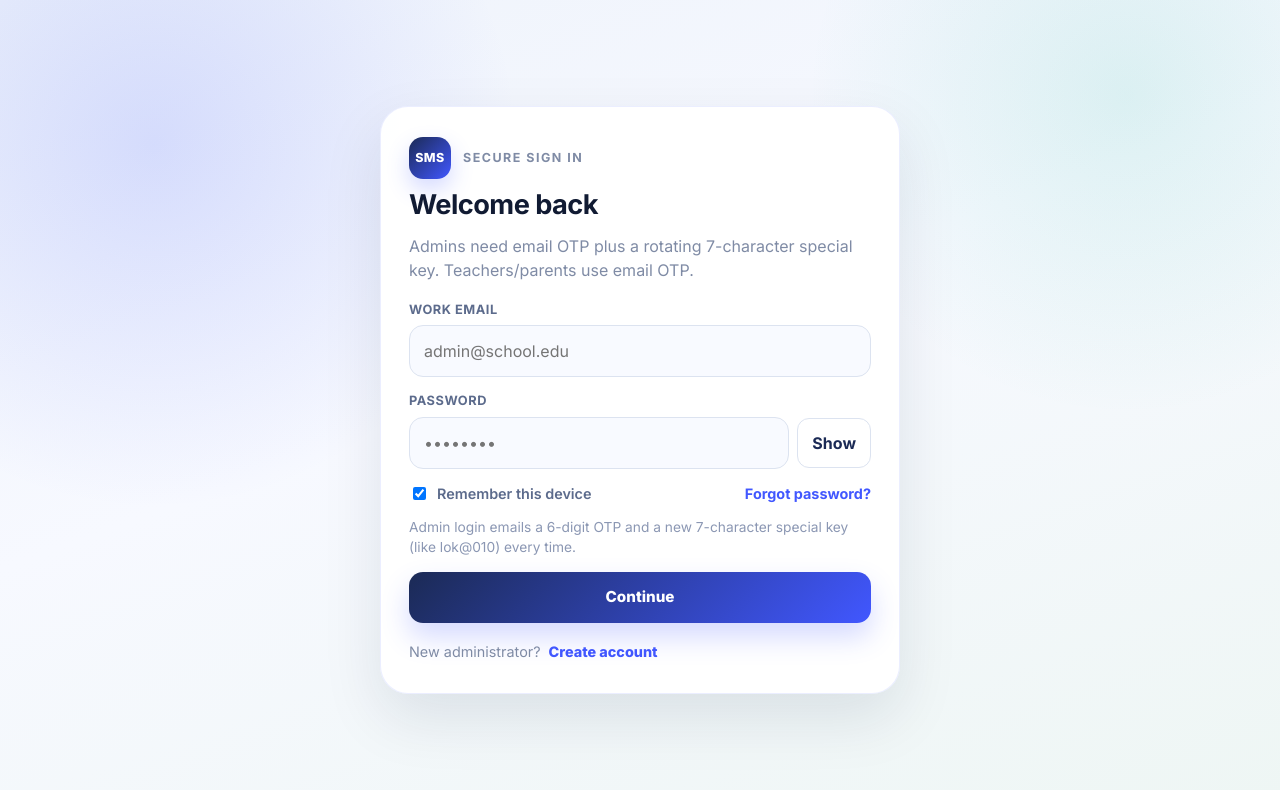
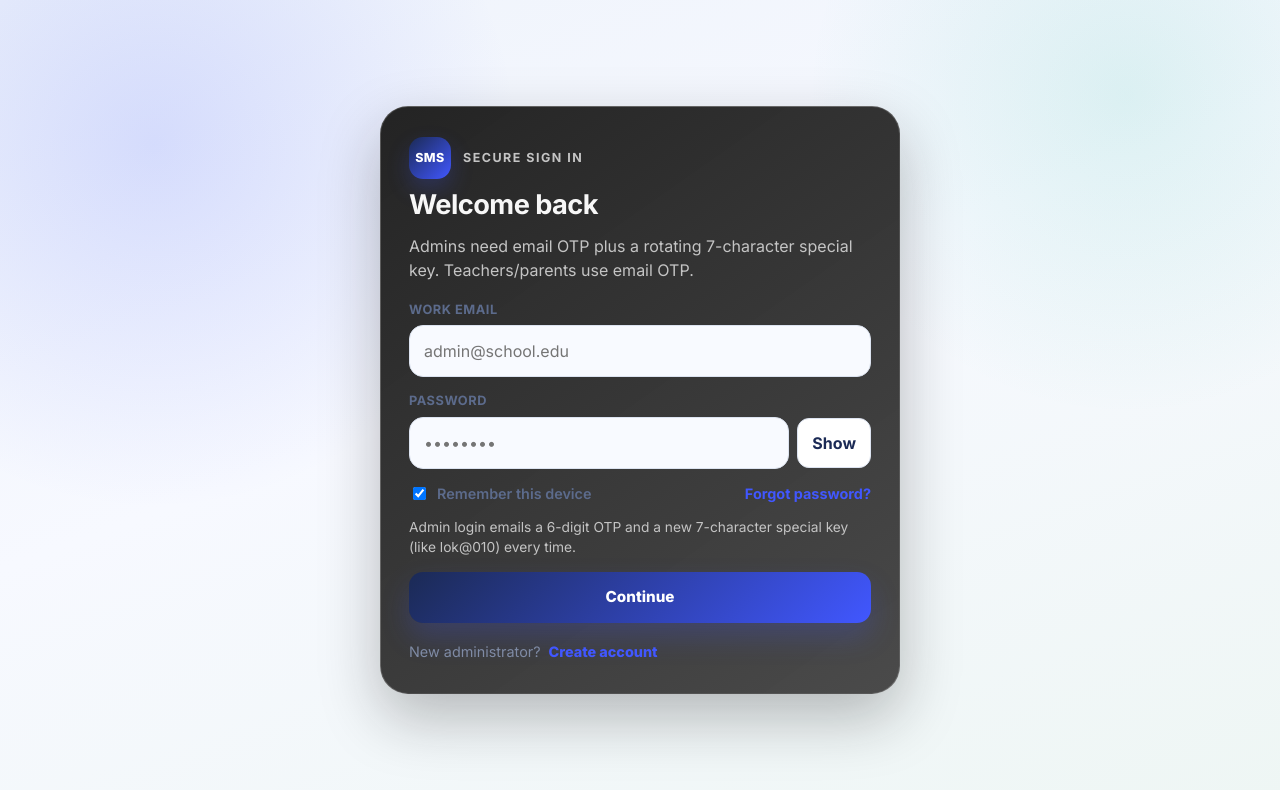
Before and after one commit to lokesh9191334/SCHOOL-MANAGEMENT-SYSTEM, a React (Vite) app: page /auth/login in a window 1280 px wide. Shown: the top 790 px of the page. Built offline with nearby package versions, Linux system fonts and the light colour scheme.

Commit message:
Apply graphite theme to auth panels

```diff
--- a/src/styles/auth-premium.css
+++ b/src/styles/auth-premium.css
@@ -24,9 +24,9 @@
   width: 100%;
   padding: 30px 28px;
   border-radius: 28px;
-  background: rgba(255, 255, 255, 0.96);
-  border: 1px solid rgba(65, 87, 255, 0.1);
-  box-shadow: 0 24px 60px rgba(13, 25, 62, 0.1);
+  background: linear-gradient(145deg, rgba(31, 31, 31, 0.98), rgba(67, 67, 67, 0.96));
+  border: 1px solid rgba(255, 255, 255, 0.18);
+  box-shadow: 0 24px 60px rgba(20, 20, 20, 0.28);
   display: flex;
   flex-direction: column;
   gap: 18px;
@@ -56,13 +56,13 @@
 .auth-form-head h2 {
   margin: 6px 0 8px;
   font-size: 1.7rem;
-  color: #111b33;
+  color: #f7f7f7;
   letter-spacing: -0.02em;
 }
 
 .auth-form-head p {
   margin: 0;
-  color: #7f8ba5;
+  color: #c4c4c4;
   line-height: 1.5;
 }
 
--- a/src/styles/global.css
+++ b/src/styles/global.css
@@ -65,6 +65,37 @@ body {
 .auth-premium,
 .auth-stage {
   background: linear-gradient(112deg, #202020 0%, #3f3f3f 34%, #a8a9aa 62%, #e6e7e8 100%);
+}
+
+.auth-panel,
+.auth-premium-panel,
+.auth-form-card {
+  background: linear-gradient(145deg, rgba(31, 31, 31, 0.98), rgba(67, 67, 67, 0.96));
+  border-color: rgba(255, 255, 255, 0.18);
+  color: #f3f3f3;
+}
+
+.auth-header h1,
+.auth-form-head h2,
+.auth-premium-header h1,
+.auth-form-card h2 {
+  color: #f7f7f7;
+}
+
+.auth-header p,
+.auth-form-head p,
+.auth-premium-header p,
+.auth-form-card p {
+  color: #c4c4c4;
+}
+
+.auth-form input,
+.auth-form-card input,
+.auth-form-card select,
+.auth-form-card textarea {
+  background: rgba(255, 255, 255, 0.1);
+  border-color: rgba(255, 255, 255, 0.2);
+  color: #fff;
 }
 
 img,
```
